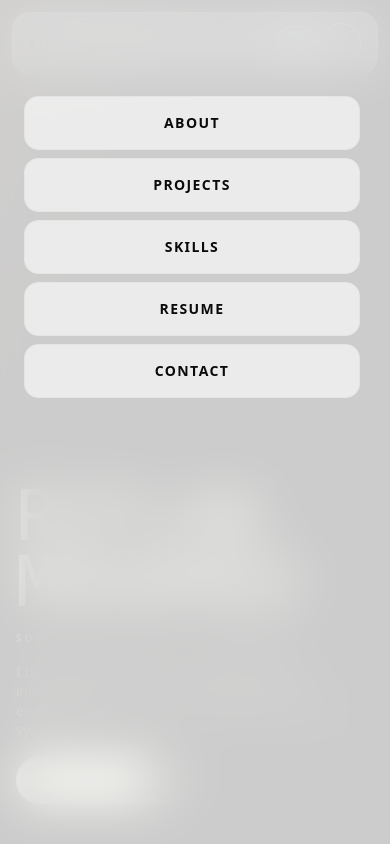
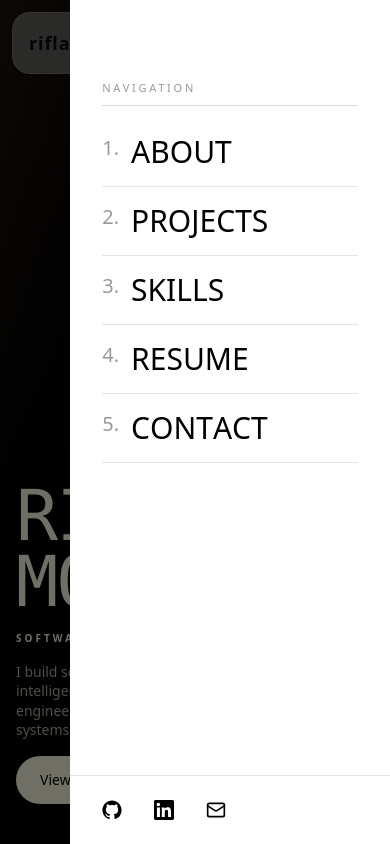
Before and after one commit to RizAhd/Portfolio-Updated, a React (Vite) app: page / in a window 390 px wide. Both pictures are taken after a click on the button 341 px from the left and 43 px from the top of the page. Shown: the top 844 px of the page. Built offline with nearby package versions, Linux system fonts and the light colour scheme.

Commit message:
feat: add CurvedMobileMenu component for responsive navigation

```diff
--- a/src/components/navbar.tsx
+++ b/src/components/navbar.tsx
@@ -1,8 +1,8 @@
 import { useEffect, useState } from 'react';
-import { AnimatePresence, motion } from 'framer-motion';
 import { Menu, X } from 'lucide-react';
 import { cn } from '@/lib/utils';
 import { ThemeToggle } from '@/components/theme-toggle';
+import { CurvedMobileMenu } from '@/components/ui/curved-menu';
 import { navLinks } from '@/data/portfolio';
 import type { Theme } from '@/hooks/use-theme';
 
@@ -75,46 +75,7 @@ export const Navbar = ({ theme, onToggleTheme }: NavbarProps) => {
         </div>
       </nav>
 
-      <AnimatePresence>
-        {open && (
-          <motion.div
-            key="mobile-menu"
-            initial={{ opacity: 0 }}
-            animate={{ opacity: 1 }}
-            exit={{ opacity: 0 }}
-            transition={{ duration: 0.2 }}
-            className="fixed inset-0 top-0 z-40 flex flex-col bg-background/80 backdrop-blur-xl md:hidden"
-            onClick={() => setOpen(false)}
-          >
-            <motion.ul
-              initial={{ y: -16, opacity: 0 }}
-              animate={{ y: 0, opacity: 1 }}
-              exit={{ y: -16, opacity: 0 }}
-              transition={{ duration: 0.25, ease: 'easeOut' }}
-              className="mt-24 flex max-h-[calc(100dvh-7rem)] w-full max-w-sm flex-col items-center gap-2 overflow-y-auto px-6 pb-8"
-              onClick={(e) => e.stopPropagation()}
-            >
-              {navLinks.map((link, i) => (
-                <motion.li
-                  key={link.label}
-                  initial={{ opacity: 0, y: 10 }}
-                  animate={{ opacity: 1, y: 0 }}
-                  transition={{ delay: 0.05 + i * 0.05 }}
-                  className="w-full"
-                >
-                  <a
-                    href={link.href}
-                    onClick={() => setOpen(false)}
-                    className="block w-full rounded-xl border border-border bg-card/60 px-5 py-4 text-center text-sm font-semibold tracking-widest text-foreground transition-colors hover:border-yellow-500/60 hover:text-yellow-600"
-                  >
-                    {link.label}
-                  </a>
-                </motion.li>
-              ))}
-            </motion.ul>
-          </motion.div>
-        )}
-      </AnimatePresence>
+      <CurvedMobileMenu open={open} onClose={() => setOpen(false)} />
     </header>
   );
 };
--- /dev/null
+++ b/src/components/ui/curved-menu.tsx
@@ -0,0 +1,140 @@
+"use client";
+
+import { motion, AnimatePresence } from "framer-motion";
+import { Mail } from "lucide-react";
+
+import { navLinks, contact } from "@/data/portfolio";
+import { GithubIcon, LinkedinIcon } from "@/components/brand-icons";
+
+const MENU_SLIDE_ANIMATION = {
+  initial: { x: "calc(100% + 100px)" },
+  enter: { x: "0", transition: { duration: 0.8, ease: [0.76, 0, 0.24, 1] } },
+  exit: {
+    x: "calc(100% + 100px)",
+    transition: { duration: 0.8, ease: [0.76, 0, 0.24, 1] },
+  },
+};
+
+interface NavLinkProps {
+  heading: string;
+  href: string;
+  index: number;
+  onClose: () => void;
+}
+
+const NavLink = ({ heading, href, index, onClose }: NavLinkProps) => {
+  return (
+    <motion.div
+      initial="initial"
+      whileHover="whileHover"
+      className="group relative flex items-center border-b border-black/10 py-4 uppercase"
+    >
+      <a href={href} onClick={onClose} className="block w-full">
+        <div className="relative flex items-start">
+          <span className="mr-3 text-xl font-thin text-black/40">{index}.</span>
+          <motion.span
+            variants={{ initial: { x: 0 }, whileHover: { x: -10 } }}
+            transition={{ type: "spring", staggerChildren: 0.04, delayChildren: 0.1 }}
+            className="block text-3xl font-extralight text-black transition-colors duration-300 group-hover:text-yellow-600"
+          >
+            {heading.split("").map((letter, i) => (
+              <motion.span
+                key={i}
+                variants={{ initial: { x: 0 }, whileHover: { x: 10 } }}
+                transition={{ type: "spring" }}
+                className="inline-block"
+              >
+                {letter}
+              </motion.span>
+            ))}
+          </motion.span>
+        </div>
+      </a>
+    </motion.div>
+  );
+};
+
+const MenuFooter = () => (
+  <div className="flex w-full items-center gap-8 border-t border-black/10 px-8 py-6 text-black">
+    <a href={contact.github} target="_blank" rel="noopener noreferrer" aria-label="GitHub">
+      <GithubIcon className="h-5 w-5 transition-opacity hover:opacity-60" />
+    </a>
+    <a href={contact.linkedin} target="_blank" rel="noopener noreferrer" aria-label="LinkedIn">
+      <LinkedinIcon className="h-5 w-5 transition-opacity hover:opacity-60" />
+    </a>
+    <a href={`mailto:${contact.email}`} aria-label="Email">
+      <Mail className="h-5 w-5 transition-opacity hover:opacity-60" />
+    </a>
+  </div>
+);
+
+const Curve = () => {
+  const h = typeof window !== "undefined" ? window.innerHeight : 800;
+  const initialPath = `M100 0 L200 0 L200 ${h} L100 ${h} Q-100 ${h / 2} 100 0`;
+  const targetPath = `M100 0 L200 0 L200 ${h} L100 ${h} Q100 ${h / 2} 100 0`;
+
+  const curve = {
+    initial: { d: initialPath },
+    enter: { d: targetPath, transition: { duration: 1, ease: [0.76, 0, 0.24, 1] } },
+    exit: { d: initialPath, transition: { duration: 0.8, ease: [0.76, 0, 0.24, 1] } },
+  };
+
+  return (
+    <svg className="absolute top-0 -left-[99px] h-full w-[100px] stroke-none" style={{ fill: "#ffffff" }}>
+      <motion.path variants={curve} initial="initial" animate="enter" exit="exit" />
+    </svg>
+  );
+};
+
+interface CurvedMobileMenuProps {
+  open: boolean;
+  onClose: () => void;
+}
+
+export function CurvedMobileMenu({ open, onClose }: CurvedMobileMenuProps) {
+  return (
+    <AnimatePresence mode="wait">
+      {open && (
+        <>
+          <motion.div
+            initial={{ opacity: 0 }}
+            animate={{ opacity: 1 }}
+            exit={{ opacity: 0 }}
+            transition={{ duration: 0.4 }}
+            onClick={onClose}
+            className="fixed inset-0 z-30 bg-black/50 md:hidden"
+          />
+          <motion.div
+            variants={MENU_SLIDE_ANIMATION}
+            initial="initial"
+            animate="enter"
+            exit="exit"
+            className="fixed right-0 top-0 z-40 h-[100dvh] w-[82vw] max-w-sm bg-white md:hidden"
+          >
+            <div className="flex h-full flex-col justify-between pt-20">
+              <div className="px-8">
+                <div className="mb-3 border-b border-black/15 pb-2 text-[11px] uppercase tracking-[0.25em] text-black/40">
+                  Navigation
+                </div>
+                <nav>
+                  {navLinks.map((item, index) => (
+                    <NavLink
+                      key={item.href}
+                      heading={item.label}
+                      href={item.href}
+                      index={index + 1}
+                      onClose={onClose}
+                    />
+                  ))}
+                </nav>
+              </div>
+              <MenuFooter />
+            </div>
+            <Curve />
+          </motion.div>
+        </>
+      )}
+    </AnimatePresence>
+  );
+}
+// Built by N.M. Riflan Mohamed · GitHub: https://github.com/RizAhd · LinkedIn: https://www.linkedin.com/in/riflan/
```
